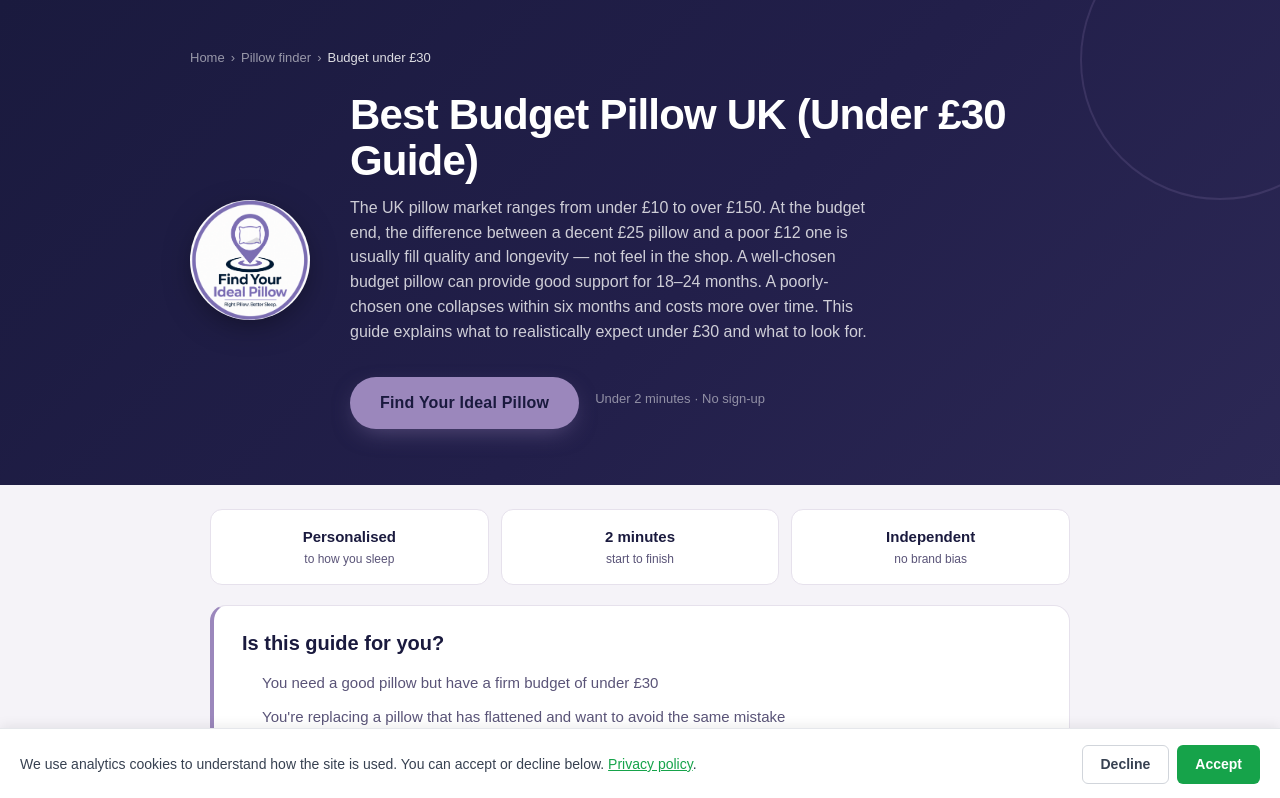
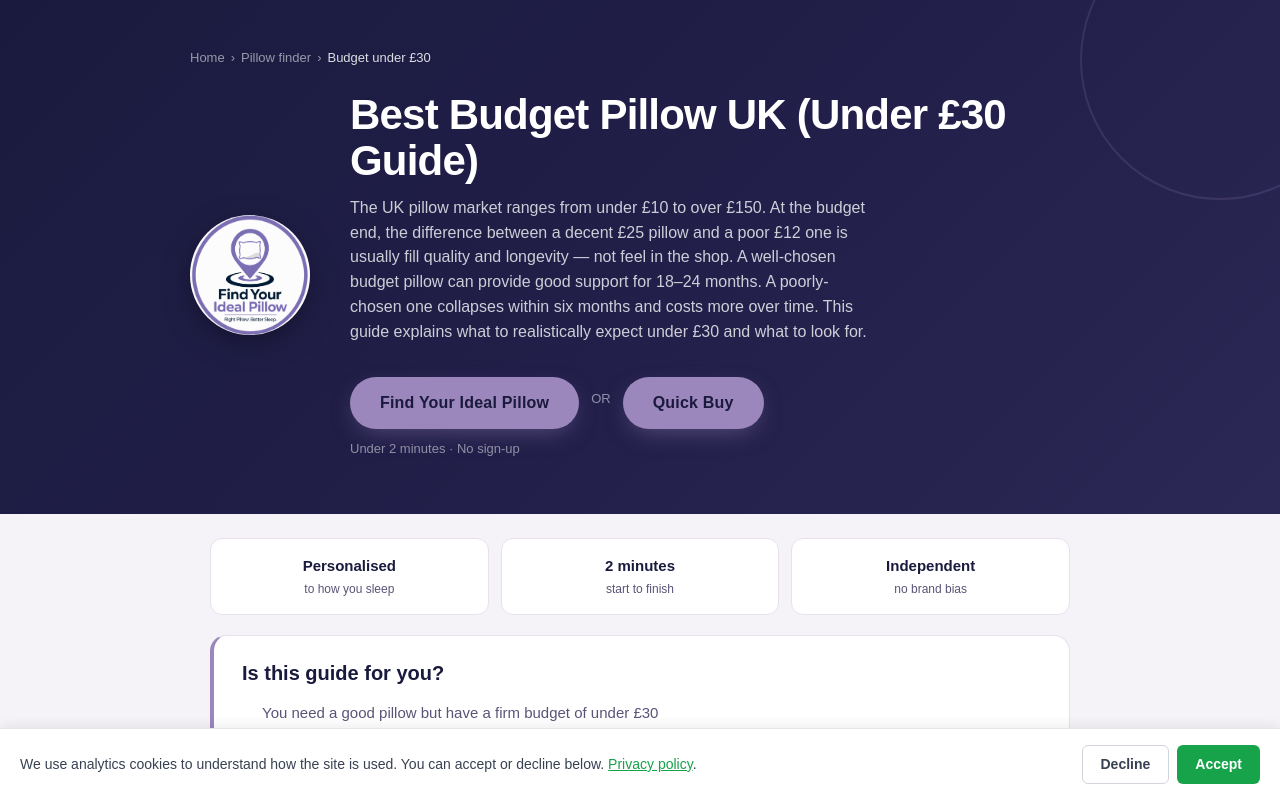
Before and after one commit to alanbishop75/find-my-ideal-pillow, a Next.js app: page /pillow/best-budget-pillow-under-30 in a window 1280 px wide. Shown: the top 798 px of the page. Built offline with nearby package versions, Linux system fonts and the light colour scheme; no server answers.

Commit message:
Add dual CTA to pillow SEO landing hero

```diff
--- a/app/pillow/[slug]/PillowSeoLandingPage.tsx
+++ b/app/pillow/[slug]/PillowSeoLandingPage.tsx
@@ -134,6 +134,7 @@ function QuickBuySection({ pageSlug }: { pageSlug: string }) {
 
   return (
     <section
+      id="quick-buy-starting-point"
       style={{
         marginTop: 16,
         display: "grid",
@@ -414,8 +415,31 @@ export default function PillowSeoLandingPage({ page }: { page: PillowSeoPage })
             <p style={{ fontSize: 16, color: "rgba(255,255,255,0.78)", margin: "0 0 24px", lineHeight: 1.55, maxWidth: 520 }}>
               {page.intro}
             </p>
-            <div style={{ display: "flex", alignItems: "center", gap: 16, flexWrap: "wrap" }} className="seo-hero-cta">
-              {ctaButton("Find Your Ideal Pillow")}
+            <div style={{ display: "flex", flexDirection: "column", alignItems: "flex-start", gap: 10 }} className="seo-hero-cta">
+              <div style={{ display: "flex", alignItems: "center", gap: 12, flexWrap: "wrap" }}>
+                {ctaButton("Find Your Ideal Pillow")}
+                <span style={{ fontSize: 13, color: "rgba(255,255,255,0.5)" }}>OR</span>
+                <Link
+                  href="#quick-buy-starting-point"
+                  style={{
+                    marginTop: 8,
+                    display: "inline-flex",
+                    alignItems: "center",
+                    justifyContent: "center",
+                    background: LAVENDER,
+                    color: NAVY,
+                    borderRadius: 999,
+                    padding: "14px 30px",
+                    fontWeight: 800,
+                    fontSize: 16,
+                    textDecoration: "none",
+                    letterSpacing: 0.2,
+                    boxShadow: "0 8px 24px -8px rgba(155,135,188,0.5)",
+                  }}
+                >
+                  Quick Buy
+                </Link>
+              </div>
               <span style={{ fontSize: 13, color: "rgba(255,255,255,0.5)" }}>Under 2 minutes · No sign-up</span>
             </div>
           </div>
```
